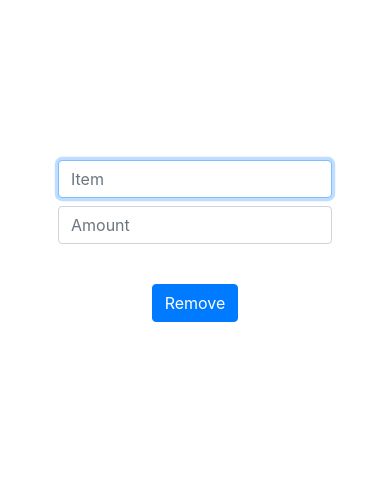
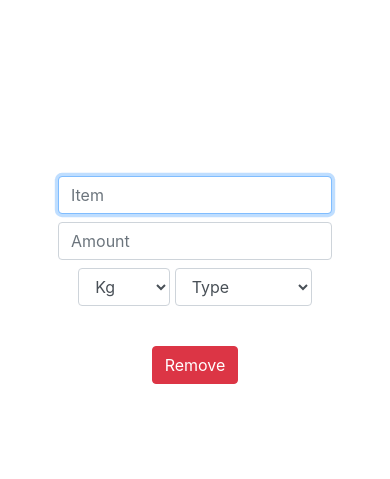
Before and after one commit to GabrielHenaut/pantrycontroller, a Flask app: page /remove in a window 390 px wide. Shown: the part 76-555 px from the top of the page. Run offline with Flask 2, Linux system fonts and the light colour scheme; a user stored in the database is signed in; data comes from the database, SQL or seed files in the repository; data that the repository does not hold is empty; some libraries are stand-ins or nearby versions.

Commit message:
improved remove, fixed layout on small screens

```diff
--- a/application.py
+++ b/application.py
@@ -263,6 +263,10 @@ def remove():
             flash("please provide an amount", "danger")
             return redirect(request.url)
 
+        if not request.form.get("type"):
+            flash("Select a valid type", "warning")
+            return redirect(request.url)
+
         # ensure it is a valid symbol
         amount = request.form.get("amount")
         try:
@@ -272,12 +276,14 @@ def remove():
             return redirect(request.url)
 
 
+
+
         if float(amount) <= 0:
             flash("amount must be a positive number", "warning")
             return redirect(request.url)
 
         # checks if the user has enough of that item
-        user = db.execute("SELECT item, amount FROM itens WHERE user_id=? AND item=?", session["user_id"], request.form.get("item").upper())
+        user = db.execute("SELECT item, amount FROM itens WHERE user_id=? AND item=? AND type=? AND unit=?", session["user_id"], request.form.get("item").upper(), request.form.get("type"), request.form.get("unit"))
         if len(user) < 1 or float(request.form.get("amount")) > user[0]["amount"]:
             flash("you don't have enough of this item", "warning")
             return redirect(request.url)
@@ -286,9 +292,9 @@ def remove():
         else:
 
             if (float(request.form.get("amount")) - user[0]["amount"]) == 0:
-                db.execute("DELETE FROM itens WHERE user_id=? AND item=?", session["user_id"], request.form.get("item").upper())
+                db.execute("DELETE FROM itens WHERE user_id=? AND item=? AND type=? AND unit=?", session["user_id"], request.form.get("item").upper(), request.form.get("type"), request.form.get("unit"))
             else:
-                db.execute("UPDATE itens SET amount=? WHERE user_id=?", (user[0]["amount"] - float(request.form.get("amount"))), session["user_id"])
+                db.execute("UPDATE itens SET amount=? WHERE user_id=? AND item=? AND type=? AND unit=?", (user[0]["amount"] - float(request.form.get("amount"))), session["user_id"], request.form.get("item").upper(), request.form.get("type"), request.form.get("unit"))
 
             flash("item removed from pantry!", "success")
             return redirect(request.url)
@@ -321,6 +327,10 @@ def default():
         # ensure a amount is provided
         if not request.form.get("amount"):
             flash("must add an amount", "warning")
+            return redirect(request.url)
+
+        if not request.form.get("type"):
+            flash("Select a valid type", "warning")
             return redirect(request.url)
 
         if not request.form.get("type"):
@@ -373,7 +383,7 @@ def default():
         # gets all the necessery information
         storage = db.execute("SELECT item, amount, unit, type FROM default_pantry WHERE user_id=?", session["user_id"])
         if len(storage) < 1:
-            flash("Itens added will be shown here!", "warning")
+            flash("Add itens you'd like to always have available", "warning")
             return render_template("default.html", storage="")
         else:
             for item in storage:
--- a/static/styles.css
+++ b/static/styles.css
@@ -105,6 +105,13 @@ th {
     }
 }
 
+@media only screen and (max-width: 1280px) {
+    #spacer {
+        padding-top: 8rem;
+        padding-bottom: 4rem;
+    }
+}
+
 
 
 .h4 {
--- a/templates/remove.html
+++ b/templates/remove.html
@@ -10,8 +10,25 @@
             <form action="/remove" method="post">
                     <input autocomplete="off" id="name" autofocus class="form-control" name="item" placeholder="Item" type="text">
                     <input autocomplete="off"  class="form-control" name="amount" placeholder="Amount" type="text">
+                    <select name="unit" class="form-control" id="sel1">
+                        <option>Kg</option>
+                        <option>mL</option>
+                        <option>Units</option>
+                        <option>Boxes</option>
+                    </select>
+                    <select name="type" class="form-control" id="sel1">
+                        <option value="" selected disabled>Type</option>
+                        <option>Fruits</option>
+                        <option>Legumes</option>
+                        <option>Dairy</option>
+                        <option>Meats</option>
+                        <option>Pantry</option>
+                        <option>Condiments</option>
+                        <option>Meals</option>
+                        <option>Beverage</option>
+                    </select>
                     <div id="buttons">
-                        <button class="btn btn-primary" type="submit">Remove</button>
+                        <button class="btn btn-danger" type="submit">Remove</button>
                     </div>
             </form>
         </div>
```
